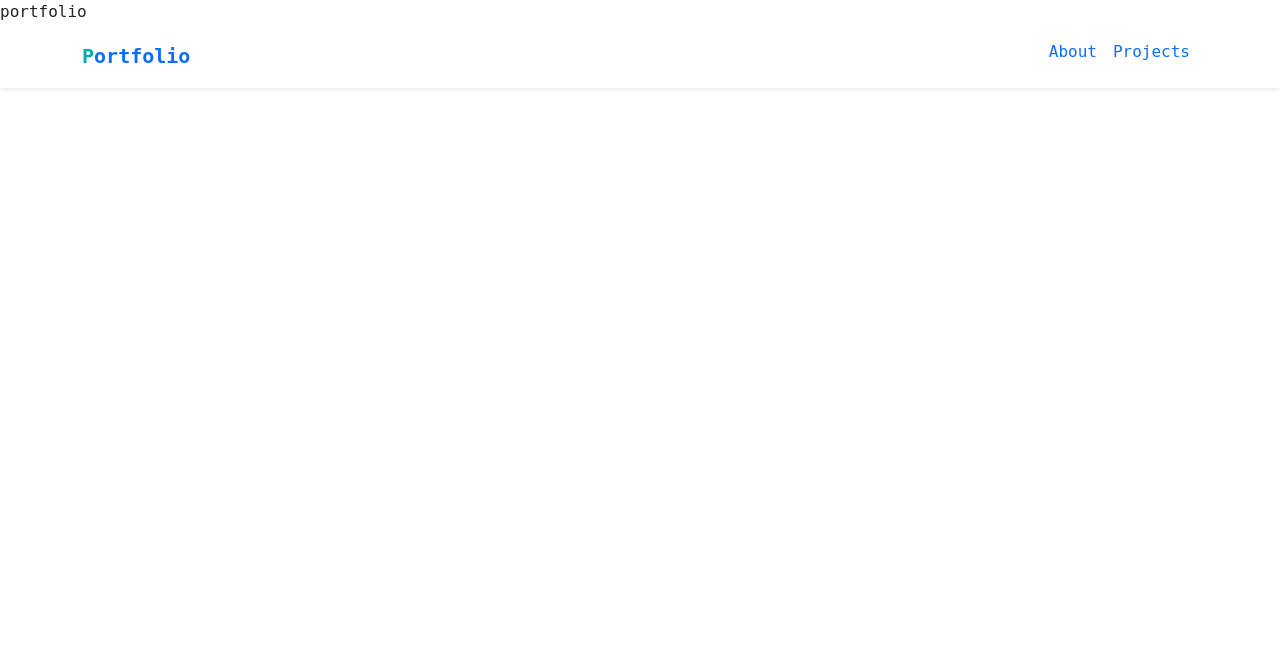
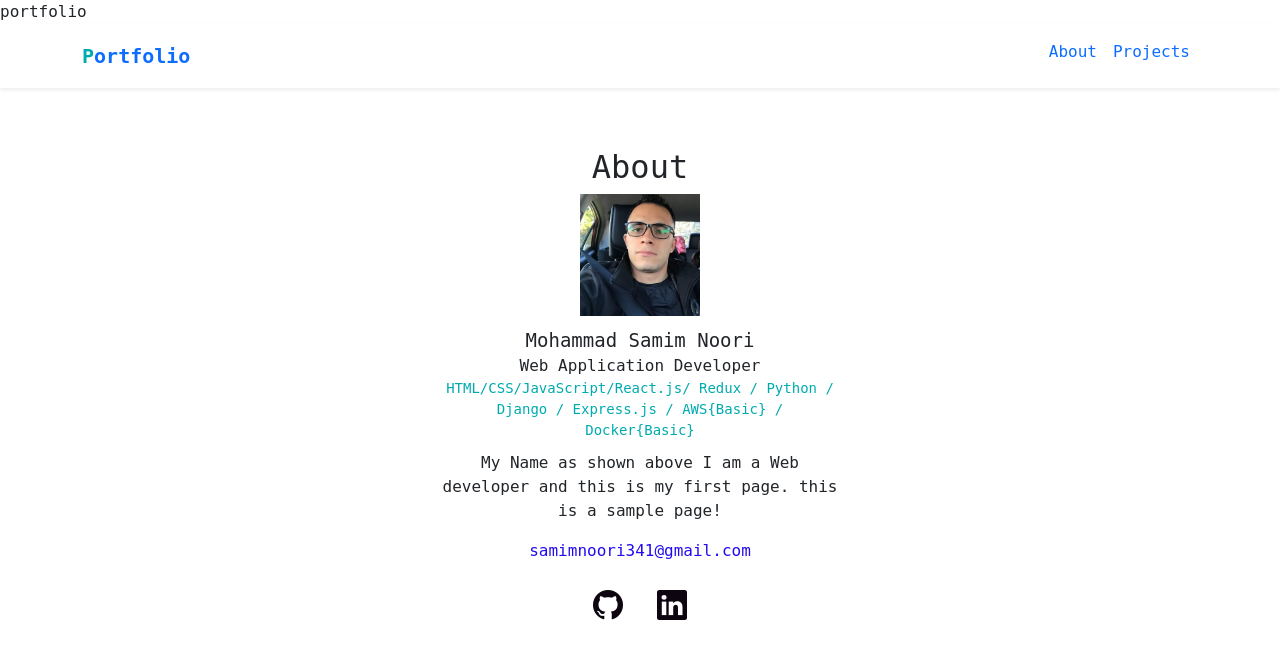
Before and after one commit to msamimnoori/portfolio, a PHP site: page / in a window 1280 px wide. Shown: the top 659 px of the page. Run offline with PHP 8.4, Linux system fonts and the light colour scheme.

Commit message:
Added the about sectio, also did some designing

```diff
--- a/Index.html
+++ b/Index.html
@@ -5,6 +5,7 @@
 <head>
     <meta charset="utf-8">
     <meta name="Viewport" content="width=device-width, intial-scale=1">
+    <link rel="stylesheet" href="https://cdn.jsdelivr.net/npm/bootstrap-icons@1.5.0/font/bootstrap-icons.css">
     <linK rel="icon" type="image/png" hrel="img/techis-logo.png"></lin>
     <link href="https://cdn.jsdelivr.net/npm/bootstrap@5.0.1/dist/css/bootstrap.min.css" rel="stylesheet" integrity="sha384-+0n0xVW2eSR5OomGNYDnhzAbDsOXxcvSN1TPprVMTNDbiYZCxYbOOl7+AMvyTG2x" crossorigin="anonymous">
     <link rel="stylesheet" href="style.css"
@@ -29,6 +30,22 @@
           </div>
         </div>
       </nav>
+      <div id="about">
+          <h2><span class="font-ptimary">A</span>bout</h2>
+          <img src="img/sample-me.jpg">
+          <div class="name">Mohammad Samim Noori</div>
+          <div class="Vocation">Web Application Developer</div>
+          <div class="skills">HTML/CSS/JavaScript/React.js/ Redux / Python / Django / Express.js / AWS{Basic} / Docker{Basic}</div>
+          <p>
+            My Name as shown above I am a Web developer and this is my first page.
+                   this is a sample page!
+          </p>
+          <div class="email">samimnoori341@gmail.com</div>
+          <div class="icons">
+              <a href="#"><i class="bi bi-github"></i></a>
+              <a href="#"><i class="bi bi-linkedin ms-3"></i></a>
+          </div>
+      </div>
 <script src="https://cdn.jsdelivr.net/npm/bootstrap@5.0.1/dist/js/bootstrap.bundle.min.js" integrity="sha384-gtEjrD/SeCtmISkJkNUaaKMoLD0//ElJ19smozuHV6z3Iehds+3Ulb9Bn9Plx0x4" crossorigin="anonymous"></script>
 
 
--- a/style.css
+++ b/style.css
@@ -6,9 +6,52 @@ body{
 }
 
 .font-primary{
-color : #00ABAE
+color : #00ABAE;
 }
 .title-icon{
     font-size: 20px;
     font-weight: bold;
 }
+/*********
+About*******/
+
+
+#about {
+    margin: 60px auto;
+    max-width: 400px;
+    text-align: center;
+}
+
+#about img{
+    boder-redius: 50px;
+    width: 120px;
+    margin-bottom: 10px;
+}
+
+#about .name{
+    font-size: 19px;
+}
+
+#about .vocation{
+    font-size: 17px;
+    color: #353131;
+    margin-bottom: 10px;
+}
+#about .skills{
+    font-size: 14px;
+    color: #00ABAE;
+    margin-bottom: 10px;
+}
+
+#about .email{
+    margin-top: 14px;
+    font-size : 16px;
+    color: #220bf1;
+}
+#about .icons{
+    margin-top: 20px;
+    font-size: 30px;
+}
+#about .icons a{
+    color:#08010cfa;
+}
```
